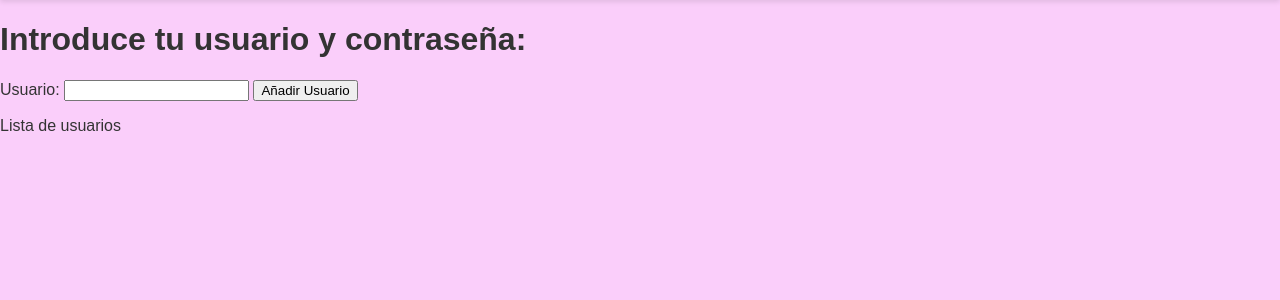
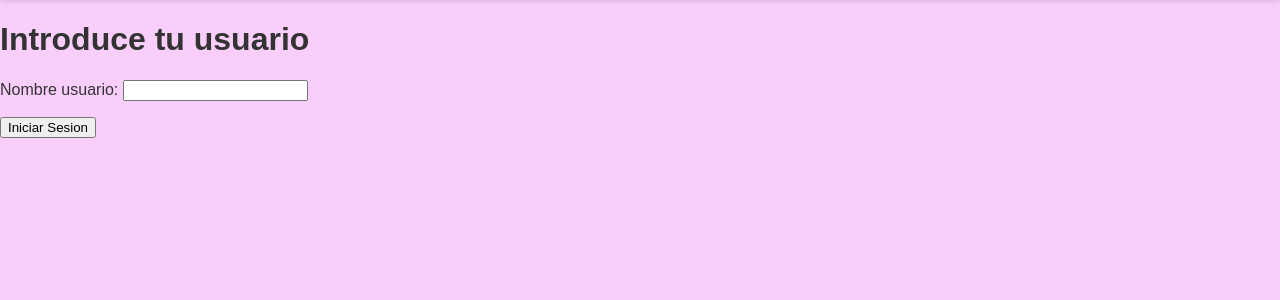
Before and after one commit to Diana-Bernardos/proyecto_todo, a Django app: template proyecto_todo/mis_tareas/templates/mis_tareas/usuarios.html in a window 1280 px wide. Shown: the part 48-348 px from the top of the page. Run offline with Django 5.2, Linux system fonts and the light colour scheme; the template is opened without the code that fills it: values that come from a table or form of the project are taken from there, others are empty.

Commit message:
plantilla usuario

```diff
--- a/proyecto_todo/mis_tareas/forms.py
+++ b/proyecto_todo/mis_tareas/forms.py
@@ -16,3 +16,8 @@ class TareaForm(forms.ModelForm):
                 format = '%Y-%m-%d',
                 attrs = {'type': 'date'})
         }
+
+class UsuarioForm(forms.ModelForm):
+    class Meta():
+        model = Usuarios
+        fields= ['nombre_usuario']
--- a/proyecto_todo/mis_tareas/templates/mis_tareas/usuarios.html
+++ b/proyecto_todo/mis_tareas/templates/mis_tareas/usuarios.html
@@ -1,16 +1,12 @@
 {% extends "mis_tareas/master.html" %}
 {% block title %}Usuarios{% endblock %}
 {% block content %}
-    <h1>Introduce tu usuario y contraseña:</h1>
+    <h1>Introduce tu usuario</h1>
 
     <!--introduce tu usuario:-->
     <form method="POST">
       {% csrf_token %}
-      <label for="usuarios">Usuario:</label>
-      <input type="text" id="usuarios" name="usuarios">
-      <input type="submit" value="Añadir Usuario">
+      {{form.as_p}}
+      <button type="submit">Iniciar Sesion</button>
     </form>
-
-
-    <p>Lista de usuarios</p>
 {% endblock %}
--- a/proyecto_todo/mis_tareas/urls.py
+++ b/proyecto_todo/mis_tareas/urls.py
@@ -4,6 +4,7 @@ urlpatterns = [
     path('prueba/', views.prueba),
     path('editar/', views.editar_tarea),
     path('añadir/', views.crear_tarea),
+    path('usuario/', views.usuario),
     path('main/', views.main, name='main'),
     path('editar/<int:tareas_id>/', views.editar_tarea, name='editar')
 ]
--- a/proyecto_todo/mis_tareas/views.py
+++ b/proyecto_todo/mis_tareas/views.py
@@ -1,7 +1,7 @@
 from django.shortcuts import render, redirect, get_object_or_404
 from django.http import HttpRequest
 from django.template import loader
-from .forms import TareaForm
+from .forms import TareaForm, UsuarioForm
 from .models import Tareas, Estados, Usuarios
 import calendar
 from datetime import datetime
@@ -84,3 +84,7 @@ def editar_tarea(request, tareas_id):
         form = TareaForm(instance=tarea, initial={'estado':estado_inicial})
 
     return render(request, 'mis_tareas/editar_tareas.html', {'form':form})
+
+def usuario(request):
+    form = UsuarioForm()
+    return render(request, 'mis_tareas/usuarios.html', {'form':form})
```
